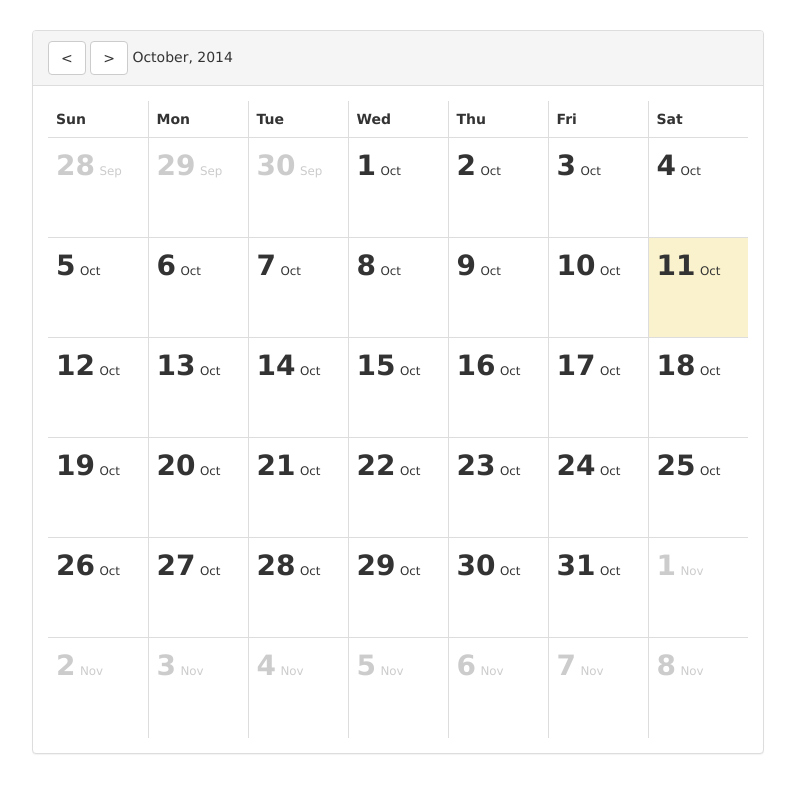
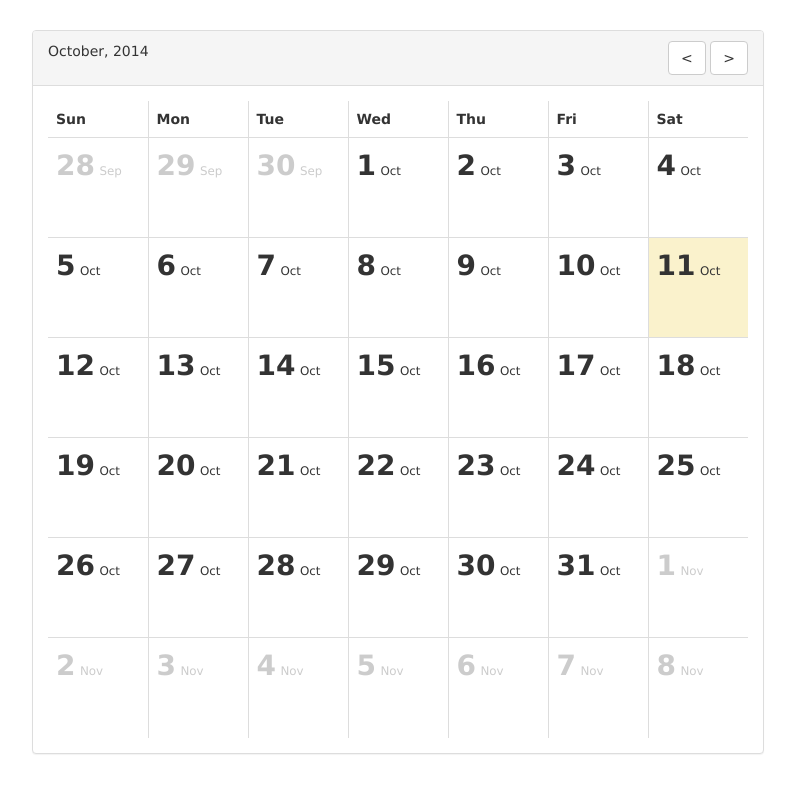
Before and after one commit to stephenzeng/Angular.Calendar, a website: page index.html in a window 1280 px wide. Shown: the whole page, without its empty margins (242-1037 px from the left). Drawn offline with Linux system fonts and the light colour scheme.

Commit message:
Layout adjust

```diff
--- a/css/site.css
+++ b/css/site.css
@@ -27,10 +27,10 @@ body {
     -o-text-overflow: ellipsis;
 }
 
-.calendar-today{
+.calendar-today {
     background: #faf2cc;
 }
 
-.calendar-gray{
+.calendar-gray {
     color: #ccc;
 }
--- a/index.html
+++ b/index.html
@@ -11,9 +11,15 @@
 <div class="site-content">
     <div class="panel panel-default">
         <div class="panel-heading">
-            <button class="btn btn-default" ng-click="setToPreviousMonth()"> < </button>
-            <button class="btn btn-default" ng-click="setToNextMonth()"> > </button>
-            <span>{{currentDate | date:'MMMM, yyyy'}}</span>
+            <div class="row" style="margin: 0;">
+                <div class="pull-left">
+                    <span>{{currentDate | date:'MMMM, yyyy'}}</span>
+                </div>
+                <div class="pull-right">
+                    <button class="btn btn-default" ng-click="setToPreviousMonth()"> <</button>
+                    <button class="btn btn-default" ng-click="setToNextMonth()"> ></button>
+                </div>
+            </div>
         </div>
         <div class="panel-body table-responsive">
             <table class="table table-bordered table-calendar">
```
